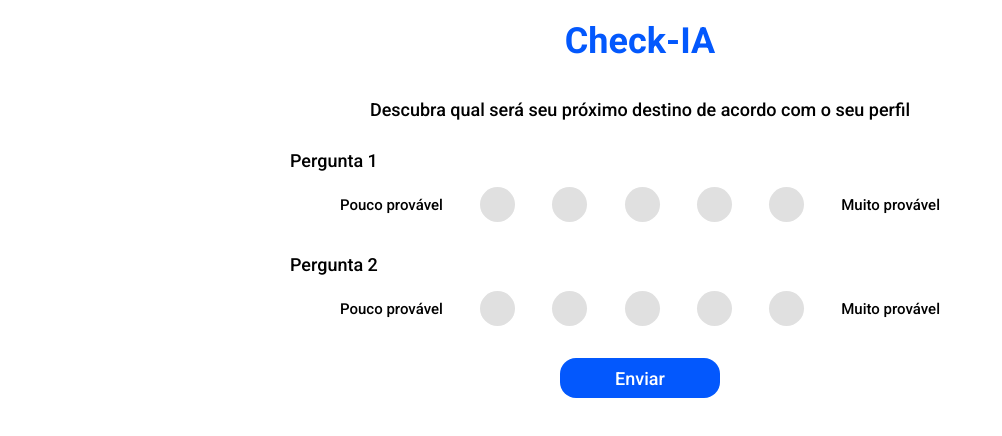
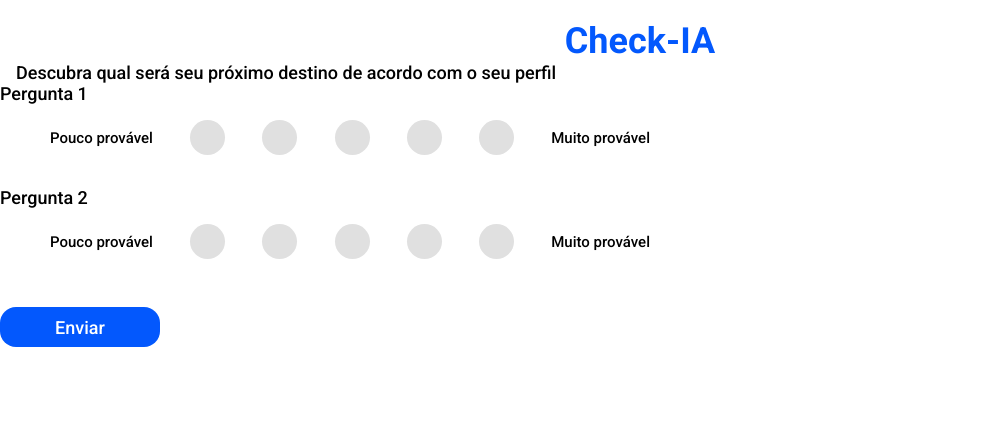
Before and after one commit to mateusfugita/check-ia, a React (Create React App) app: page / in a window 1280 px wide. Shown: the top 436 px of the page, without its empty margins (0-1002 px from the left). Built offline with nearby package versions, Linux system fonts and the light colour scheme; the HTML template or start-up script is replaced by a standard one.

Commit message:
fix style from homepage

```diff
--- a/src/pages/Home/styles.css
+++ b/src/pages/Home/styles.css
@@ -1,31 +1,16 @@
-header {
-    display: flex;
-    justify-content: space-between;
-    height: 100px;
-    flex-direction: column;
-    align-items: center;
-    margin-top: 20px;
-    padding: 0 16px;
+main .subtitle {
+    text-align: center;
+    margin-bottom: 30px;
 }
 
-header .title {
-    color: #0358FD;
-}
-
-header .subtitle {
-    text-align: center;
-}
-
-main {
-    padding: 30px 0;
+.questions-container {
+    padding: 30px 10px;
     display: flex;
     justify-content: space-between;
     align-items: center;
     flex-direction: column;
 }
 
-.question-block {
-    display: flex;
-    flex-direction: column;
-    justify-content: space-between;
+.send-answers {
+    margin-top: 16px;
 }
```
